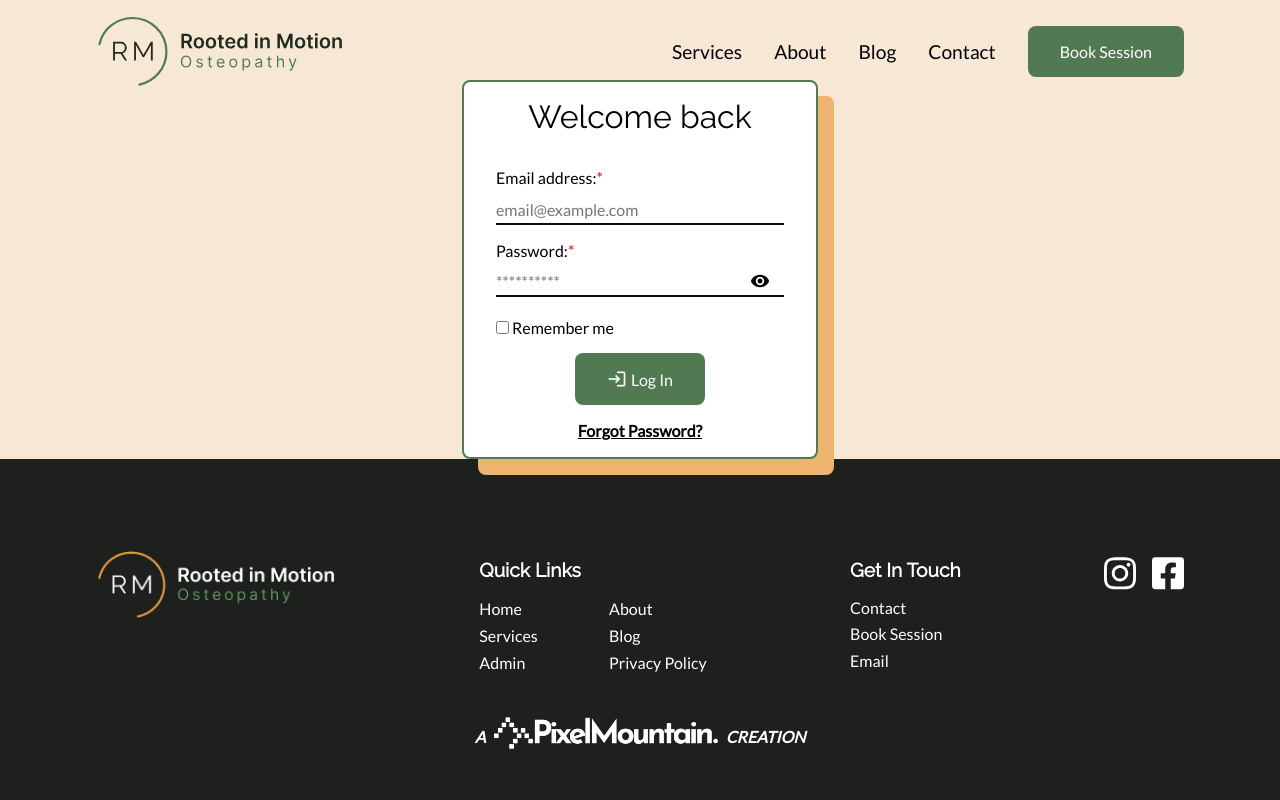
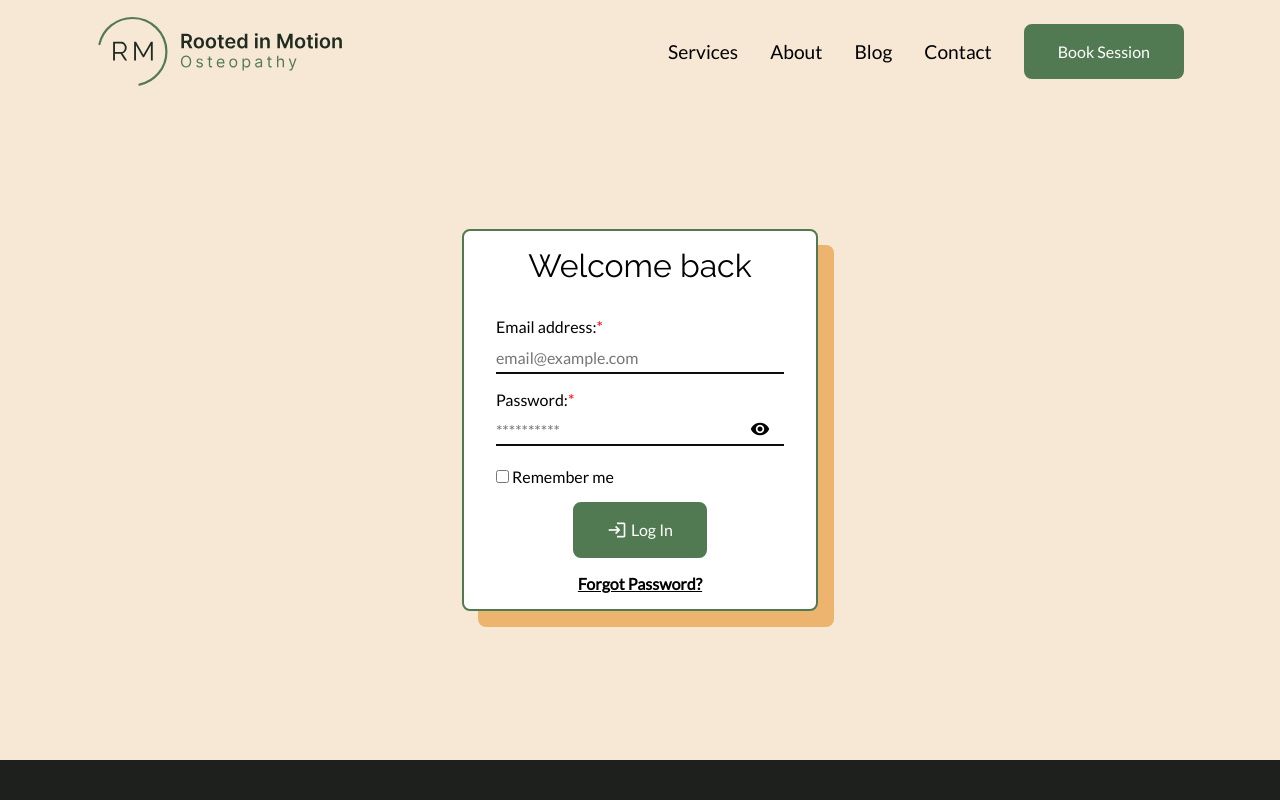
Before and after one commit to PullRequestTimeout/rooted-in-motion-2.0, a SvelteKit app: page /blog/admin in a window 1280 px wide. Shown: the top 800 px of the page. Built offline with nearby package versions, Linux system fonts and the light colour scheme; no server answers; the database is empty.

Commit message:
:lipstick: Blog styling

```diff
--- a/src/routes/blog/+page.svelte
+++ b/src/routes/blog/+page.svelte
@@ -44,16 +44,19 @@
 				{/each}
 			</div>
 		{/if}
+		<img class="plant-svg" src="/assets/images/svgs/plant-13.svg" alt="plant svg" />
 	</section>
 	<FeedbackSection />
 </main>
 
 <style>
 	main {
-		background: linear-gradient(var(--color-bronze-5), #e9c69aff);
+		background: linear-gradient(var(--color-bronze-5), var(--color-bronze-4));
+		overflow: hidden;
 	}
 
 	section.blog-header {
+		position: relative;
 		display: flex;
 		flex-direction: column;
 		padding: 7em var(--padding-inline) 2em var(--padding-inline);
@@ -73,6 +76,11 @@
 		line-height: 1.3;
 		font-weight: 300;
 		max-width: 80%;
+	}
+
+	section.blog-posts {
+		padding-top: var(--spacing-m);
+		position: relative;
 	}
 
 	section.blog-posts p {
@@ -97,21 +105,42 @@
 		display: flex;
 		flex-direction: column;
 	}
+
 	div.blog-card h3 {
 		margin: 0;
 		font-size: 1.5rem;
+		font-weight: 400;
 	}
 
-	div.blog-card p span {
+	div.blog-card p {
 		font-style: italic;
+		font-weight: 300;
+		font-size: var(--font-body-s);
 	}
 
 	div.blog-card a {
 		margin-top: auto;
+		color: var(--color-pine-3);
 	}
 
 	div.blog-card:hover {
 		transform: translateY(-0.25rem);
+	}
+
+	img.plant-svg {
+		position: absolute;
+		bottom: -4rem;
+		right: 0rem;
+		width: 15rem;
+		height: auto;
+		rotate: -70deg;
+		opacity: 0.5;
+		z-index: 0;
+	}
+
+	section.blog-posts *:not(img.plant-svg) {
+		position: relative;
+		z-index: 1;
 	}
 
 	@media screen and (min-width: 768px) {
@@ -124,17 +153,30 @@
 		div.blog-posts-container {
 			grid-template-columns: repeat(3, 1fr);
 		}
+
+		section.blog-header p {
+			max-width: 60%;
+			margin-top: var(--spacing-m);
+		}
+
+		img.plant-svg {
+			width: 18rem;
+			rotate: -80deg;
+			opacity: 0.75;
+			right: 1rem;
+			bottom: -5rem;
+		}
 	}
 
 	@media screen and (min-width: 1280px) {
-		div.blog-posts-container {
-			grid-template-columns: repeat(4, 1fr);
+		img.plant-svg {
+			width: 20rem;
 		}
 	}
 
 	@media screen and (min-width: 1600px) {
 		div.blog-posts-container {
-			grid-template-columns: repeat(5, 1fr);
+			grid-template-columns: repeat(4, 1fr);
 		}
 	}
 
--- a/src/routes/blog/admin/+page.svelte
+++ b/src/routes/blog/admin/+page.svelte
@@ -10,7 +10,9 @@
 
 <main>
 	{#if !uiStore.loggedIn}
-		<LoginForm />
+		<div class="login-container">
+			<LoginForm />
+		</div>
 	{:else if uiStore.loggedIn}
 		<AdminPanel />
 	{/if}
@@ -23,4 +25,12 @@
 		align-items: center;
 		padding-top: 5rem;
 	}
+
+	div.login-container {
+		display: flex;
+		justify-content: center;
+		align-items: center;
+		width: 100%;
+		height: 85vh;
+	}
 </style>
--- a/static/global.css
+++ b/static/global.css
@@ -231,17 +231,21 @@ html {
 	background-color: var(--color-bronze-5);
 }
 
-/* * {
-	scrollbar-color: var(--color-pine-1) var(--color-pine-5);
+* {
+	scrollbar-color: var(--color-pine-2) var(--color-bronze-5);
 }
 
 *::-webkit-scrollbar-track {
-	background-color: var(--color-pine-5);
+	background-color: var(--color-bronze-5);
 }
 
 *::-webkit-scrollbar-thumb {
-	background-color: var(--color-pine-1);
-} */
+	background-color: var(--color-pine-2);
+}
+
+img {
+	user-select: none;
+}
 
 h1,
 h2,
@@ -332,6 +336,7 @@ span.material-icons {
 .button-primary:visited {
 	color: var(--color-white, #fff);
 	background-color: var(--color-pine-3);
+	border: 2px solid var(--color-pine-3);
 }
 
 .button-secondary,
@@ -343,6 +348,7 @@ span.material-icons {
 
 @media (hover: hover) {
 	.button-primary:hover {
+		border: 2px solid var(--color-bronze-2);
 		background-color: var(--color-bronze-2);
 		box-shadow: 0 0 0.5rem var(--color-bronze-2);
 	}
```
